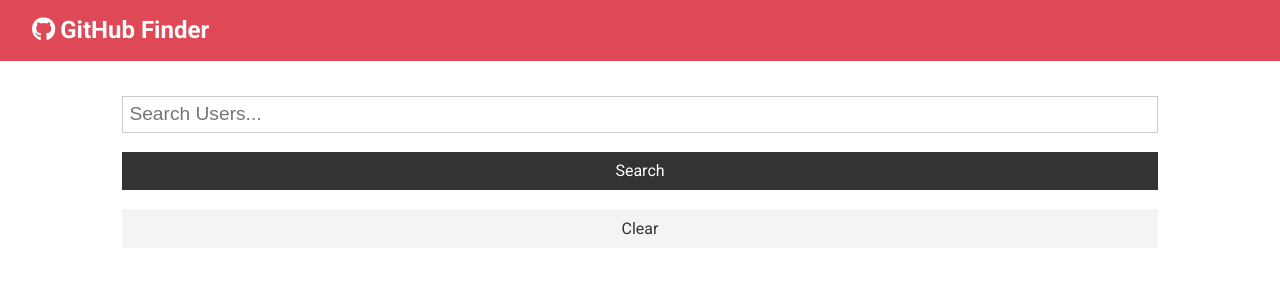
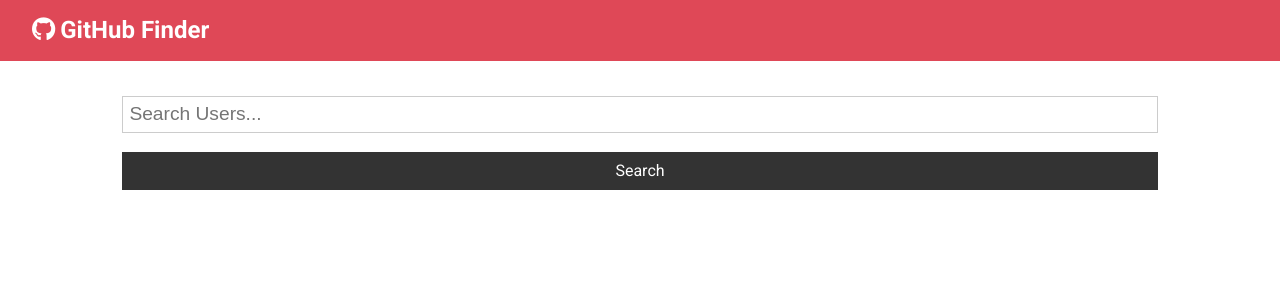
Before and after one commit to ali-fadaei23/github-finder, a React (Create React App) app: page / in a window 1280 px wide. Shown: the top 300 px of the page. Built offline with nearby package versions, Linux system fonts and the light colour scheme.

Commit message:
Refactoring components of app and serach

```diff
--- a/src/App.js
+++ b/src/App.js
@@ -23,12 +23,17 @@ class App extends Component {
   clearUsers = () => this.setState({ users: [], loading: false });
 
   render() {
+    const { users, loading } = this.state;
     return (
       <div className='App'>
         <Navbar />
         <div className='container'>
-          <Search searchUsers={this.searchUsers} clearUsers={this.clearUsers} />
-          <Users loading={this.state.loading} users={this.state.users} />
+          <Search
+            searchUsers={this.searchUsers}
+            clearUsers={this.clearUsers}
+            showClear={users.length > 0 ? true : false}
+          />
+          <Users loading={loading} users={users} />
         </div>
       </div>
     );
--- a/src/components/users/Search.jsx
+++ b/src/components/users/Search.jsx
@@ -9,6 +9,7 @@ export class Search extends Component {
   static propTypes = {
     searchUsers: PropTypes.func.isRequired,
     clearUsers: PropTypes.func.isRequired,
+    showClear: PropTypes.bool.isRequired,
   };
 
   onChange = (e) => this.setState({ [e.target.name]: e.target.value });
@@ -20,6 +21,7 @@ export class Search extends Component {
   };
 
   render() {
+    const { showClear, clearUsers } = this.props;
     return (
       <div>
         <form className='form' onSubmit={this.onSubmit}>
@@ -37,12 +39,11 @@ export class Search extends Component {
             className='btn btn-dark btn-block'
           />
         </form>
-        <button
-          className='btn btn-light btn-block'
-          onClick={this.props.clearUsers}
-        >
-          Clear
-        </button>
+        {showClear && (
+          <button className='btn btn-light btn-block' onClick={clearUsers}>
+            Clear
+          </button>
+        )}
       </div>
     );
   }
```
